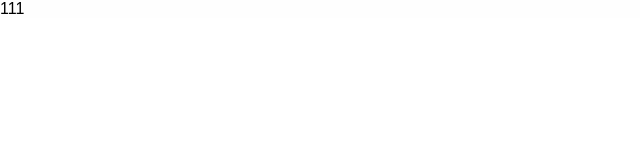
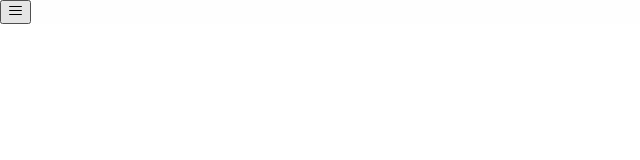
Before and after one commit to En11x/Airdraw, a React (Vite) app: page / in a window 1280 px wide. Shown: the top 160 px of the page, without its empty margins (0-640 px from the left). Built offline with nearby package versions, Linux system fonts and the light colour scheme.

Commit message:
feat: add tool button

```diff
--- a/package.json
+++ b/package.json
@@ -9,6 +9,8 @@
     "preview": "vite preview"
   },
   "dependencies": {
+    "@radix-ui/react-dropdown-menu": "^2.0.1",
+    "@radix-ui/react-icons": "^1.1.1",
     "@stitches/react": "^1.2.8",
     "react": "^18.2.0",
     "react-dom": "^18.2.0",
--- /dev/null
+++ b/src/components/primitives/dropdown-menu/DMTriggerIcon.tsx
@@ -0,0 +1,19 @@
+import React, { PropsWithChildren } from 'react'
+import { Trigger } from '@radix-ui/react-dropdown-menu'
+import { ToolButton, ToolButtonProps } from '../../tool-button'
+
+interface DMTriggerIconProps extends ToolButtonProps {
+  id?: string
+}
+
+export const DMTriggerIcon: React.FC<PropsWithChildren<DMTriggerIconProps>> = ({
+  id,
+  children,
+  ...rest
+}) => {
+  return (
+    <Trigger asChild id={id}>
+      <ToolButton {...rest}>{children}</ToolButton>
+    </Trigger>
+  )
+}
--- /dev/null
+++ b/src/components/tool-button/index.tsx
@@ -0,0 +1,18 @@
+import React, { PropsWithChildren } from 'react'
+import { styled } from '../../styles'
+
+export interface ToolButtonProps {
+  id?: string
+}
+
+export const ToolButton: React.FC<PropsWithChildren<ToolButtonProps>> = ({
+  id,
+  children,
+}) => {
+  return <StyledToolButton id={id}>{children}</StyledToolButton>
+}
+
+export const StyledToolButton = styled('button', {
+  position: 'relative',
+  color: '$text',
+})
--- a/src/components/top-panel/index.tsx
+++ b/src/components/top-panel/index.tsx
@@ -1,5 +1,6 @@
 import { styled } from '../../styles'
 import { Panel } from '../panel'
+import { Menu } from './menu'
 
 interface TopPanelProps {
   readonly: boolean
@@ -7,7 +8,15 @@ interface TopPanelProps {
 }
 
 export const TopPanel = ({ readonly, showMenu }: TopPanelProps) => {
-  return <StyledTopPanel>{showMenu && <Panel>111</Panel>}</StyledTopPanel>
+  return (
+    <StyledTopPanel>
+      {showMenu && (
+        <Panel>
+          <Menu readonly={readonly} />
+        </Panel>
+      )}
+    </StyledTopPanel>
+  )
 }
 
 const StyledTopPanel = styled('div', {
--- /dev/null
+++ b/src/components/top-panel/menu/index.tsx
@@ -0,0 +1,18 @@
+import React from 'react'
+import * as DropdownMenu from '@radix-ui/react-dropdown-menu'
+import { DMTriggerIcon } from '../../primitives/dropdown-menu/DMTriggerIcon'
+import { HamburgerMenuIcon } from '@radix-ui/react-icons'
+
+interface MenuProps {
+  readonly: boolean
+}
+
+export const Menu = React.memo(function ({ readonly }: MenuProps) {
+  return (
+    <DropdownMenu.Root dir="ltr">
+      <DMTriggerIcon id="Air-MenuIcon">
+        <HamburgerMenuIcon />
+      </DMTriggerIcon>
+    </DropdownMenu.Root>
+  )
+})
--- a/src/styles/stitches.config.ts
+++ b/src/styles/stitches.config.ts
@@ -8,6 +8,7 @@ const { createTheme, styled } = createStitches({
     colors: {
       panel:'#fefefe',
       canvas: 'rgb(248, 249, 250)',
+      text:'#33333'
     },
   },
 })
@@ -16,6 +17,7 @@ export const dark = createTheme({
   colors: {
     panel: '#363D44',
     canvas: '#212529',
+    text: '#f8f9fa',
   },
 })
 
```
Also changed, not shown: 1 other file (tests, documents, lock files or other folders).
